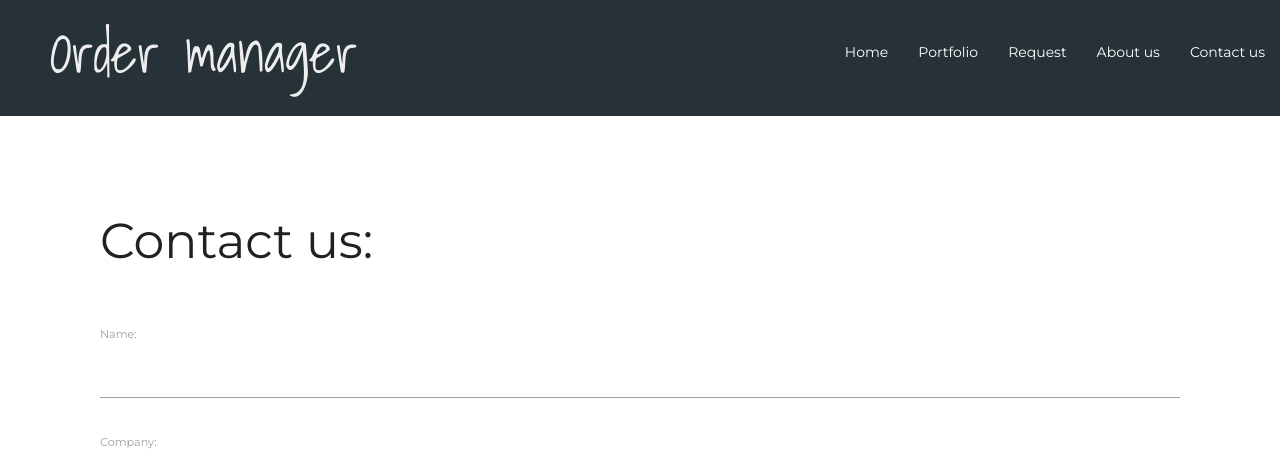
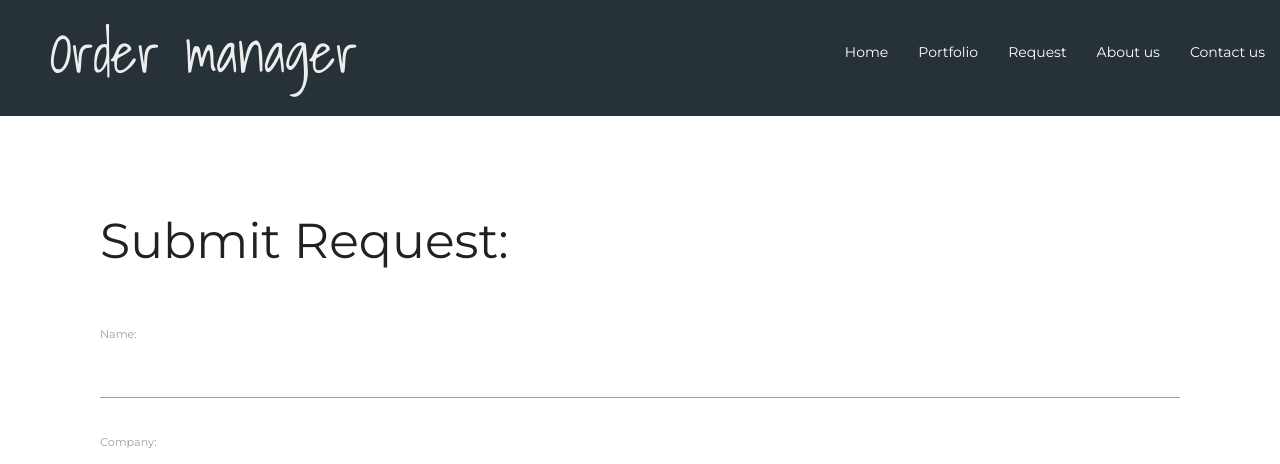
Before and after one commit to whodanyalahmed/orderManager, a Django app: page /create/ in a window 1280 px wide. Shown: the top 464 px of the page. Run offline with Django 3.2, Linux system fonts and the light colour scheme.

Commit message:
contact us name changed

```diff
--- a/contact/templates/create.html
+++ b/contact/templates/create.html
@@ -6,7 +6,7 @@ Contact Us/Request
 
 
 {% block body %}
-<h2 id="contact" class="ui header" >Contact us: </h2>
+<h2 id="contact" class="ui header" >Submit Request: </h2>
 <form action="" method="POST">
 {% csrf_token %}
 {{ form.as_p }}
```
